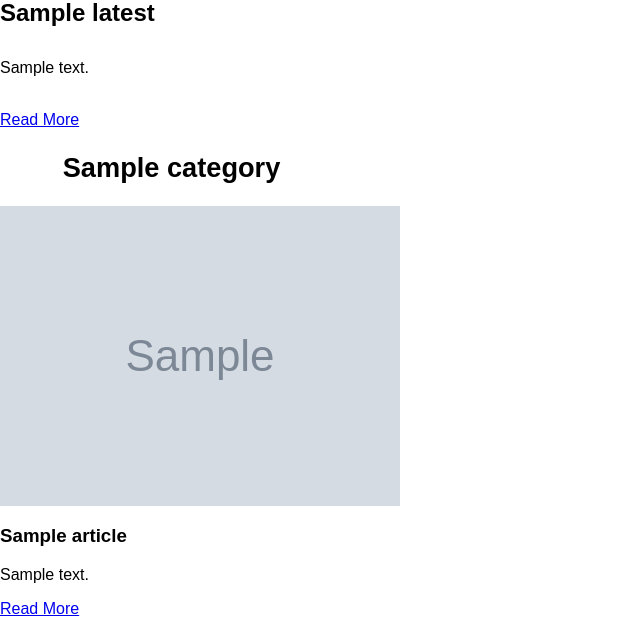
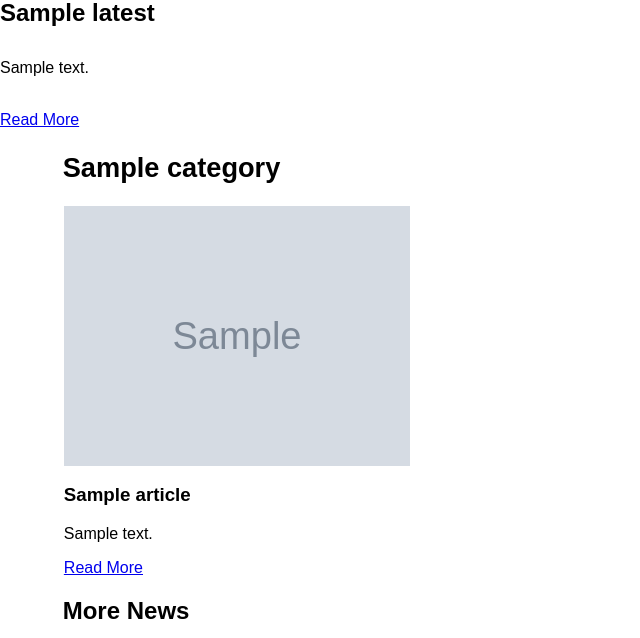
Before and after one commit to grenn24/News-Aggregator-with-chrome-extension-, a Python web app: template templates/home.html in a window 1280 px wide. Shown: the part 1064-1702 px from the top of the page, without its empty margins (0-640 px from the left). Run offline with Jinja, Linux system fonts and the light colour scheme; the template is opened without the code that fills it: most values are stand-ins (such as "Sample title", 1, 10 or a date in 2020); grey boxes marked "Sample" are stand-in pictures.

Commit message:
updated home.css styling file

```diff
--- a/static/home.css
+++ b/static/home.css
@@ -68,3 +68,25 @@ body {
     margin: 0;
 	padding: 0;
   }
+
+/* Styling for rows and columns containing cards */
+.column {
+    float: left;
+    width: 33%;
+    padding: 0 2.3%;
+  }
+
+.row {
+    padding-left: 2.8%;
+    width: 98%;
+  }
+
+.row-1 {
+    width: 100%;
+  }
+
+.row:after {
+    content: "";
+    display: table;
+    clear: both;
+  }
```
